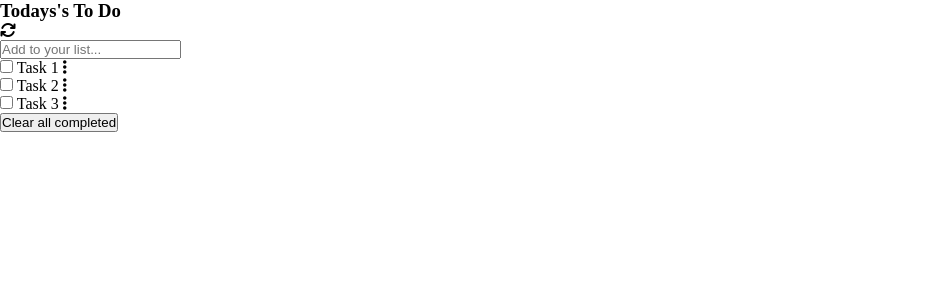
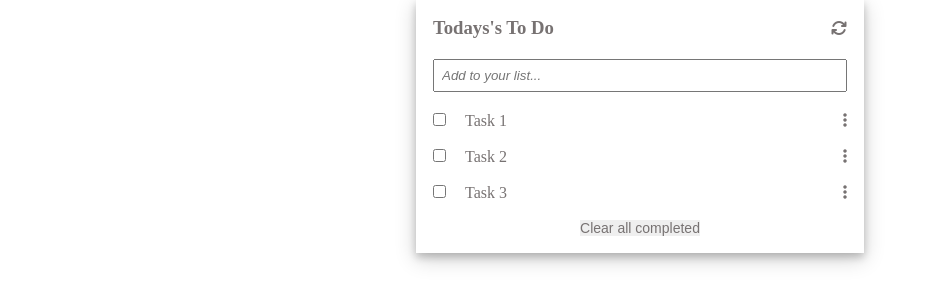
Before and after one commit to hamzaw9/ToDoList, a website built with webpack: page src/index.html in a window 1280 px wide. Shown: the whole page, without its empty margins (0-934 px from the left). Built offline with nearby package versions, Linux system fonts and the light colour scheme.

Commit message:
Add style to To Do List container

```diff
--- a/src/index.html
+++ b/src/index.html
@@ -19,7 +19,9 @@
         <input class="add-btn" type="text" placeholder="Add to your list..." />
         <div id="list-container"></div>
       </div>
-      <button class="clearbtn">Clear all completed</button>
+      <div class="btn-container">
+        <button class="clear-btn">Clear all completed</button>
+      </div>
     </section>
   </body>
 </html>
--- a/src/style.css
+++ b/src/style.css
@@ -3,3 +3,61 @@
   margin: 0;
   box-sizing: border-box;
 }
+
+button {
+  cursor: pointer;
+}
+
+.to-do-container {
+  width: 35%;
+  margin: 0 auto;
+  padding: 17px;
+  color: #777272;
+  box-shadow: 0 4px 8px 0 rgba(0, 0, 0, 0.2), 0 6px 20px 0 rgba(0, 0, 0, 0.19);
+}
+
+.to-do-inner {
+  display: flex;
+  flex-direction: column;
+  gap: 20px;
+}
+
+.title {
+  display: flex;
+  justify-content: space-between;
+  align-items: center;
+}
+
+.list-container-inner {
+  margin-bottom: 18px;
+}
+
+.list-container-inner span {
+  padding-left: 15px;
+}
+
+.fa-ellipsis-vertical {
+  float: right;
+}
+
+.add-btn {
+  font-style: italic;
+  padding: 7px;
+}
+
+.btn-container {
+  display: flex;
+  justify-content: center;
+  align-items: center;
+}
+
+.clear-btn {
+  color: #777272;
+  font-size: 14px;
+  border: none;
+}
+
+.clear-btn:hover {
+  color: black;
+  text-decoration: underline;
+}
```
